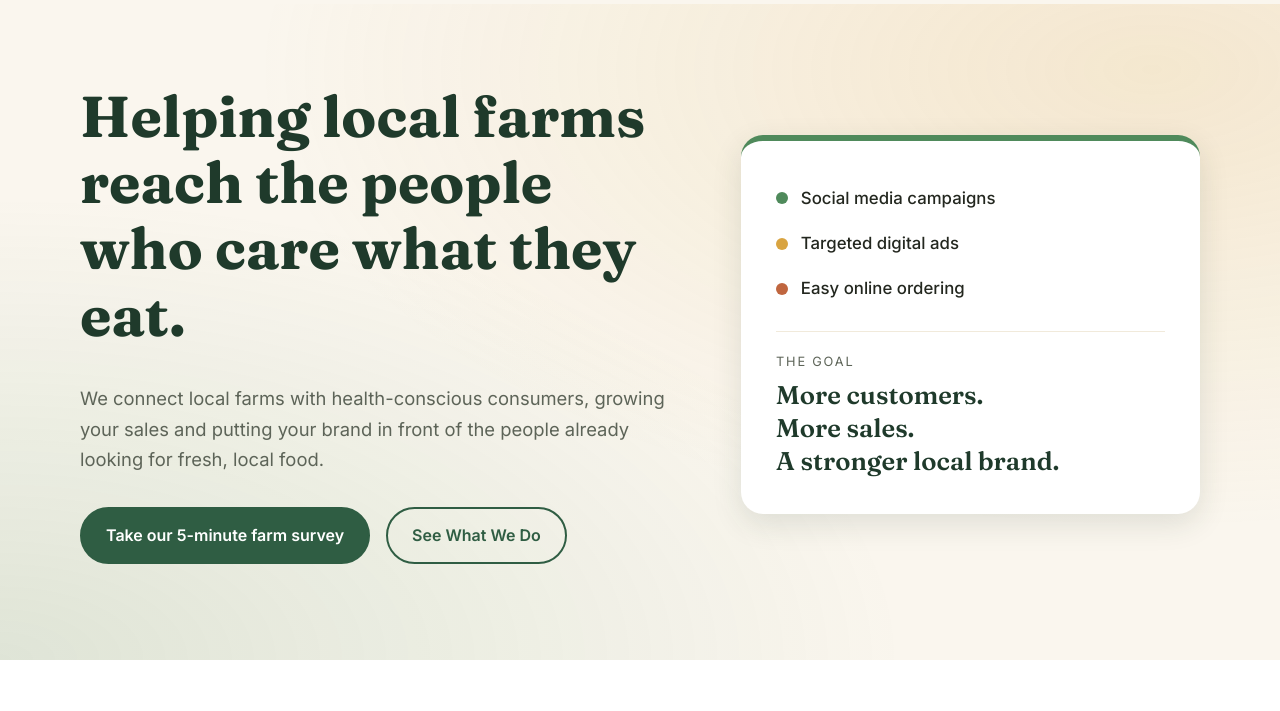
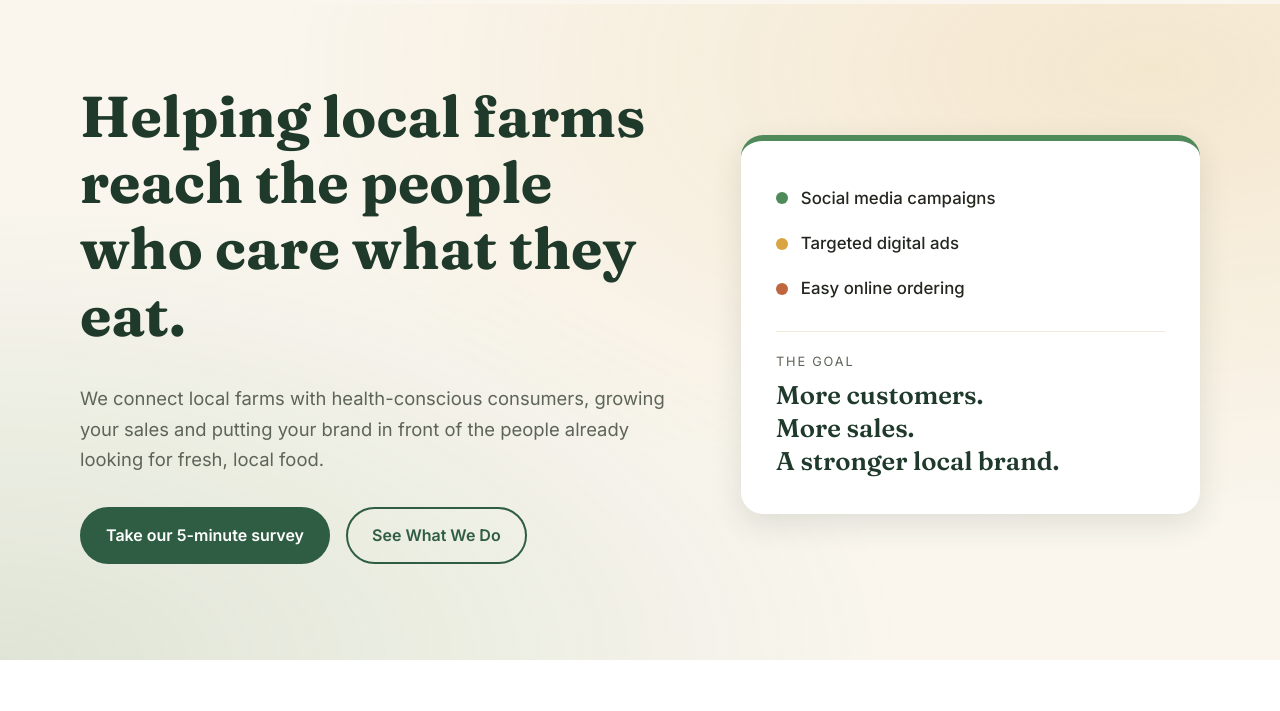
Before and after one commit to longballdriver/FARMGUYS, a plain HTML site: page index.html in a window 1280 px wide. Shown: the part 89-800 px from the top of the page. Drawn offline with Linux system fonts and the light colour scheme.

Commit message:
Remove "farm" from top survey button
Co-Authored-By: Claude Opus 5.5 <noreply@anthropic.com>
Claude-Session: https://claude.ai/code/session_01ASKUiPi5WCkuWgTG3BG8En

```diff
--- a/index.html
+++ b/index.html
@@ -41,7 +41,7 @@
           <h1>Helping local farms reach the people who care what they eat.</h1>
           <p class="lead">We connect local farms with health-conscious consumers, growing your sales and putting your brand in front of the people already looking for fresh, local food.</p>
           <div class="hero-actions">
-            <a href="https://docs.google.com/forms/d/e/1FAIpQLSe0jVOkwsFg6Gr2x1kAgOb8jb1BrIDrv0N17W4ZPzJQnJB4fQ/viewform" target="_blank" rel="noopener" class="btn">Take our 5-minute farm survey</a>
+            <a href="https://docs.google.com/forms/d/e/1FAIpQLSe0jVOkwsFg6Gr2x1kAgOb8jb1BrIDrv0N17W4ZPzJQnJB4fQ/viewform" target="_blank" rel="noopener" class="btn">Take our 5-minute survey</a>
             <a href="#services" class="btn btn-ghost">See What We Do</a>
           </div>
         </div>
```
